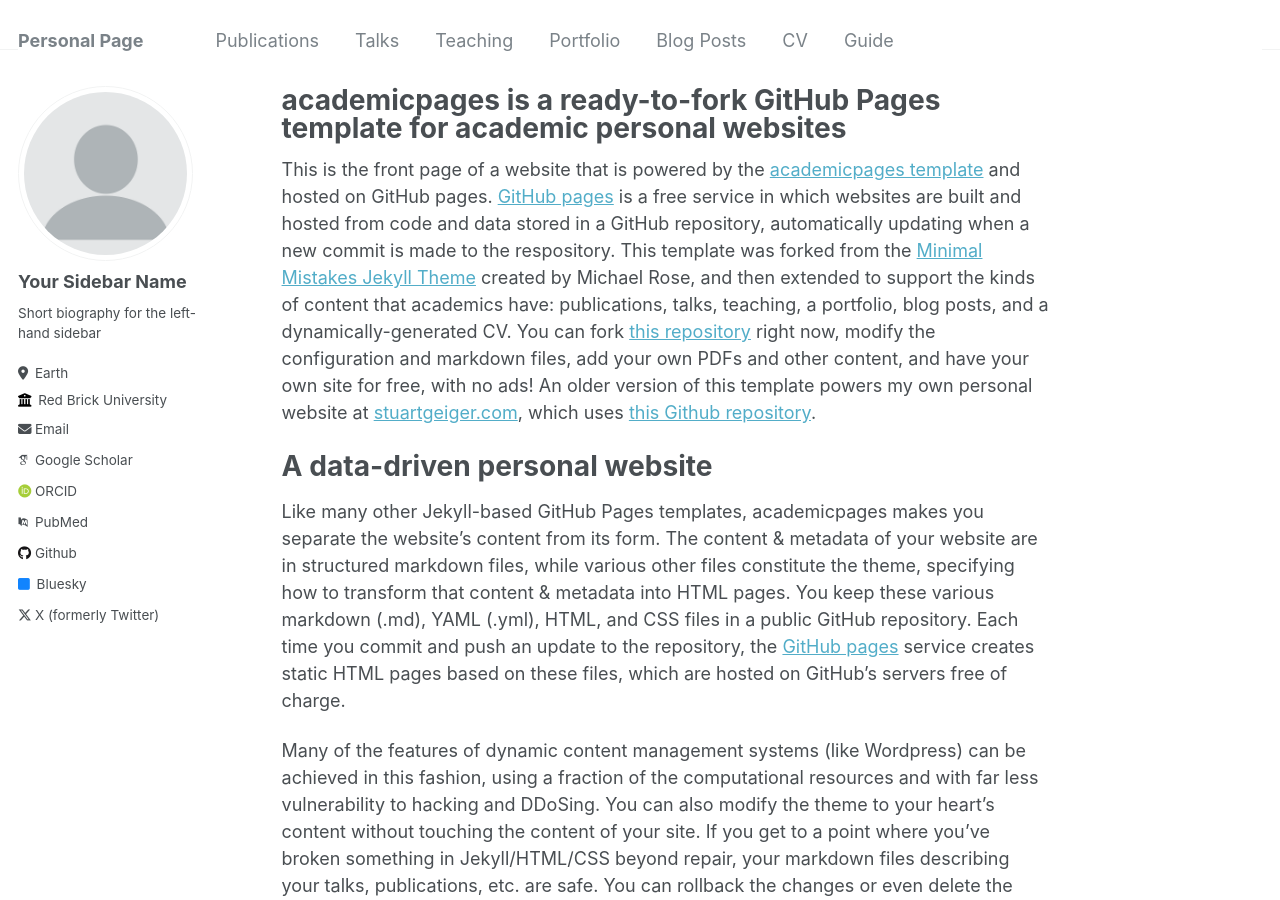
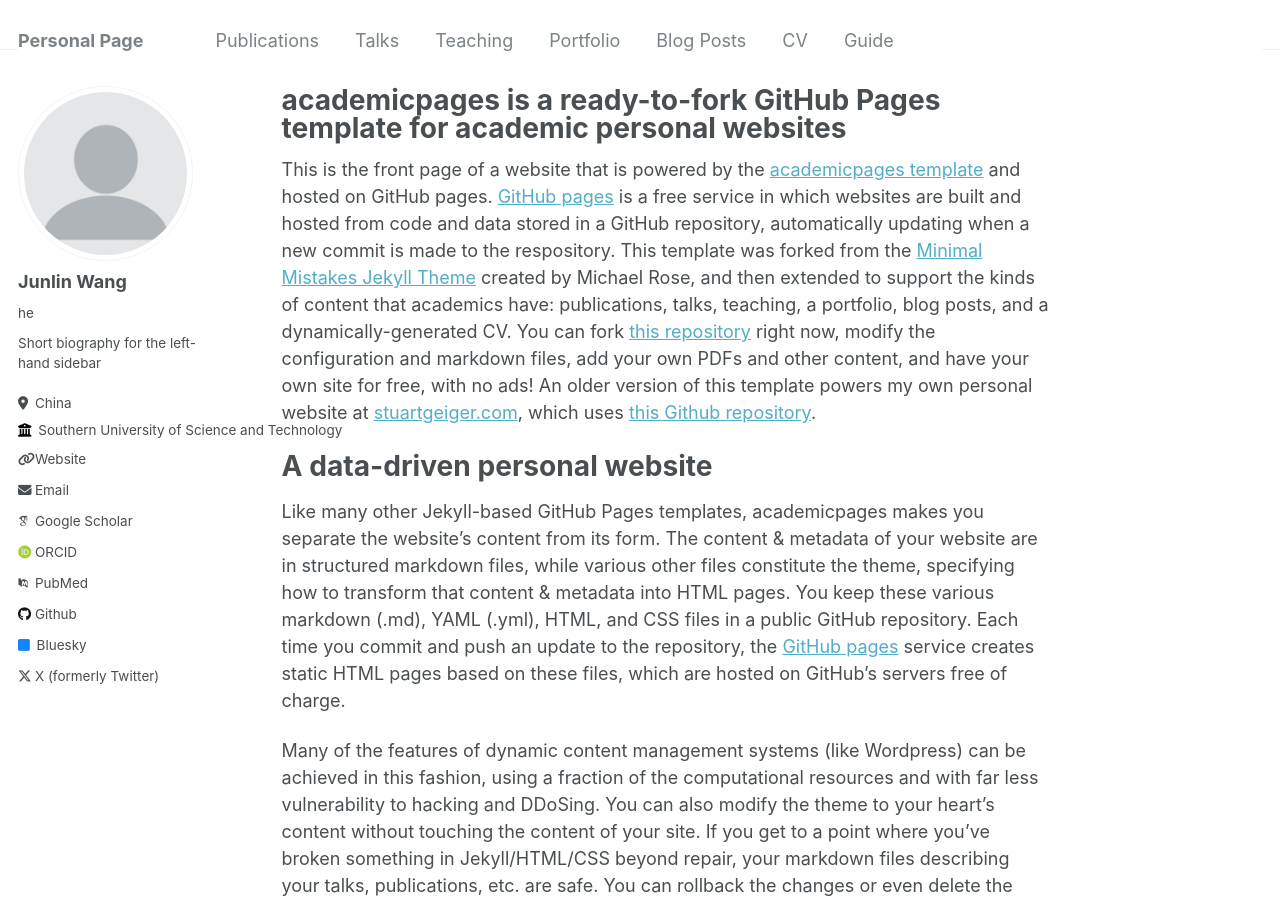
Before and after one commit to HenryWJL/HenryWJL.github.io, a Jekyll site: the page built from _pages/about.md, in a window 1280 px wide and 900 px high. Built offline with Jekyll 4.4.1, drawn with Linux system fonts in a browser that asks for light colours; some web fonts are replaced.

Commit message:
Update _config.yml

```diff
--- a/_config.yml
+++ b/_config.yml
@@ -22,27 +22,27 @@ repository               : "HenryWJL/HenryWJL.github.io"
 author:
   # Biographic information
   avatar           : "profile.png"
-  name             : "Your Sidebar Name"
-  pronouns         : # example: "she/her"
+  name             : "Junlin Wang"
+  pronouns         : "he"
   bio              : "Short biography for the left-hand sidebar"
-  location         : "Earth"
-  employer         : "Red Brick University"
-  uri              : # URL
-  email            : "none@example.org"
+  location         : "China"
+  employer         : "Southern University of Science and Technology"
+  uri              : https://henrywjl.github.io
+  email            : "12112921@mail.sustech.edu.cn"
 
   # Academic websites
   arxiv            : # URL - Update with the correct link to your profile
-  googlescholar    : "https://scholar.google.com/citations?user=PS_CX0AAAAAJ"
+  googlescholar    : ""
   impactstory      : # URL
-  orcid            : "http://orcid.org/yourorcidurl"
-  pubmed           : "https://www.ncbi.nlm.nih.gov/pubmed/?term=john+snow"
+  orcid            : ""
+  pubmed           : ""
   researchgate     : # URL
 
   # Repositories and software development
   bitbucket        : # Username - Update with your username on the site
   codepen          : # Username
   dribbble         : # Username
-  github           : "academicpages"
+  github           : "https://github.com/HenryWJL"
   kaggle           : # Username
   stackoverflow    : # User number or user number and name (i.e., use "1" or "1/jeff-atwood")
 
```
